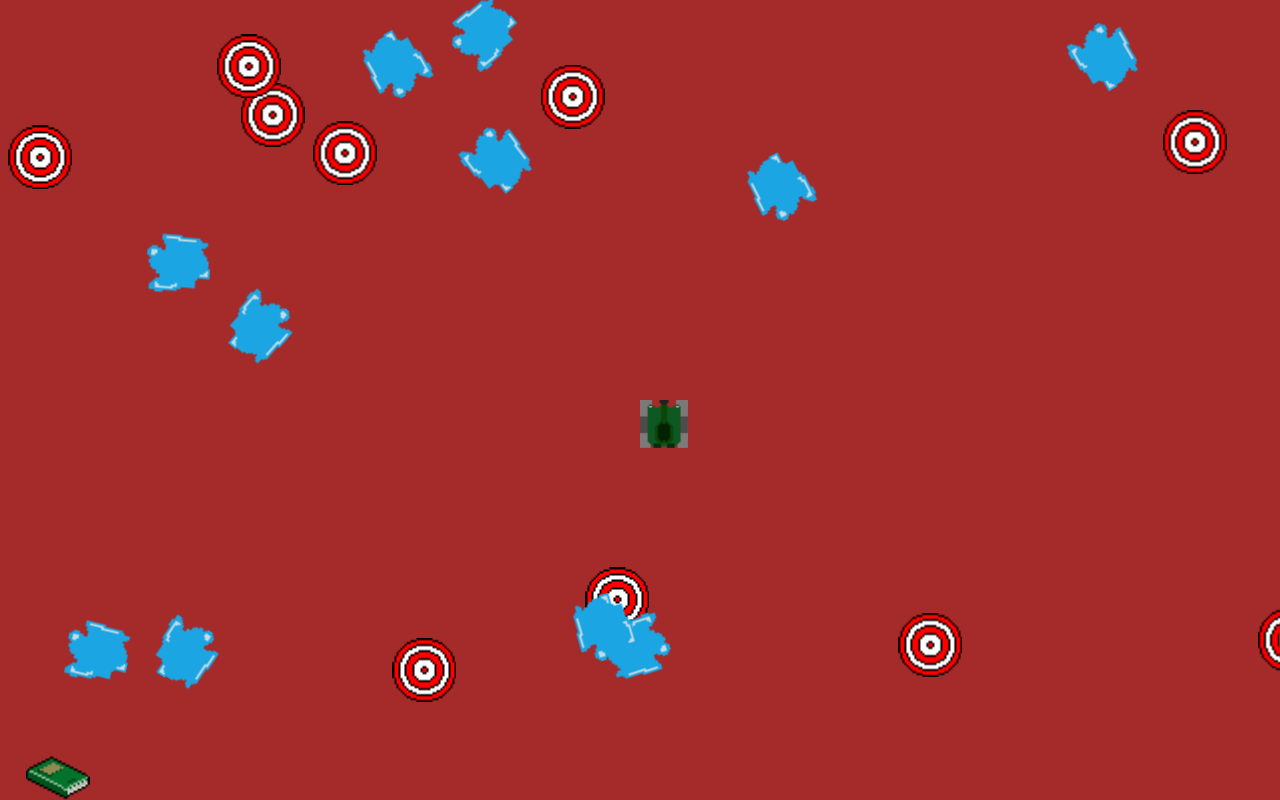
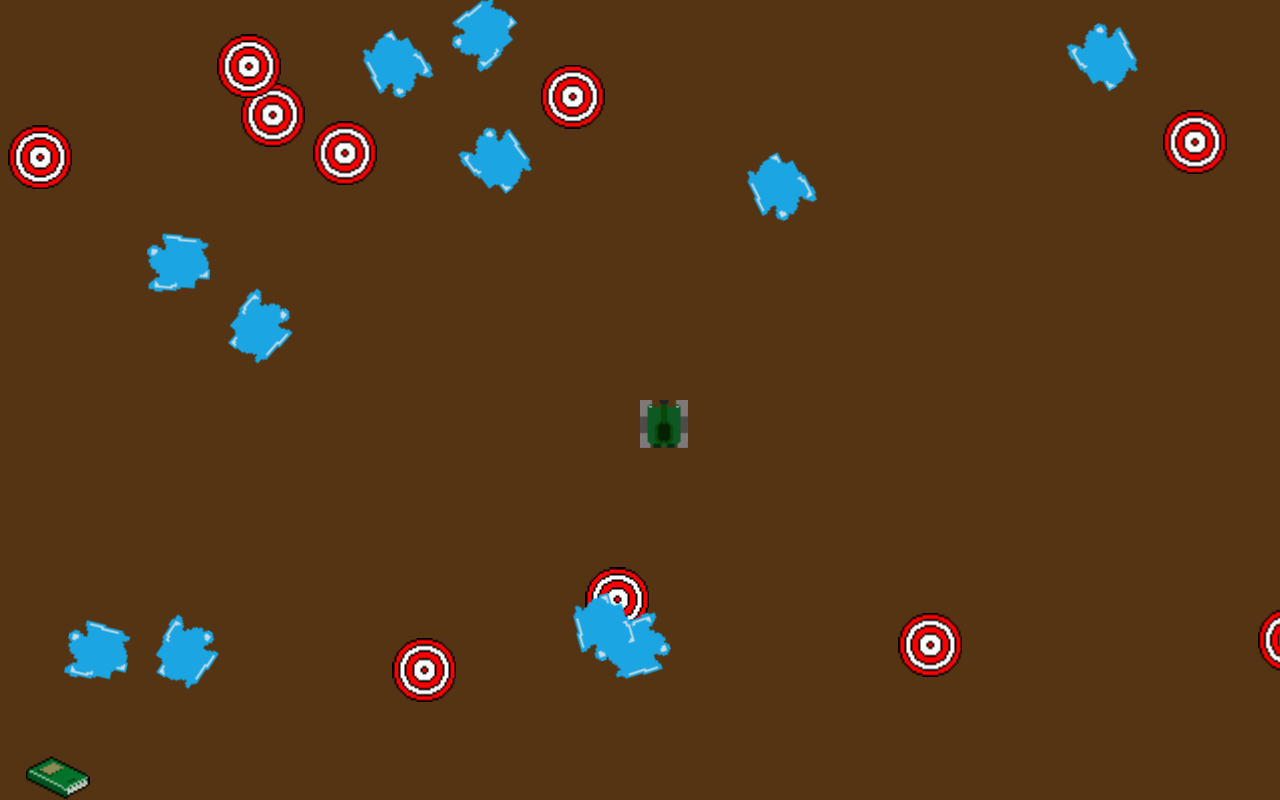
Before and after one commit to HarryLedgerton3110/HarryLedgerton3110.github.io, a plain HTML site: page car.html in a window 1280 px wide. Drawn offline with Linux system fonts and the light colour scheme.

Commit message:
changed background colour
changed background

```diff
--- a/car.html
+++ b/car.html
@@ -14,7 +14,7 @@
             align-items: center;
         }
         canvas{
-            background-color: brown;
+            background-color: #543412;
             box-shadow: black 20px 10px 50px;
         }
     </style>
```
